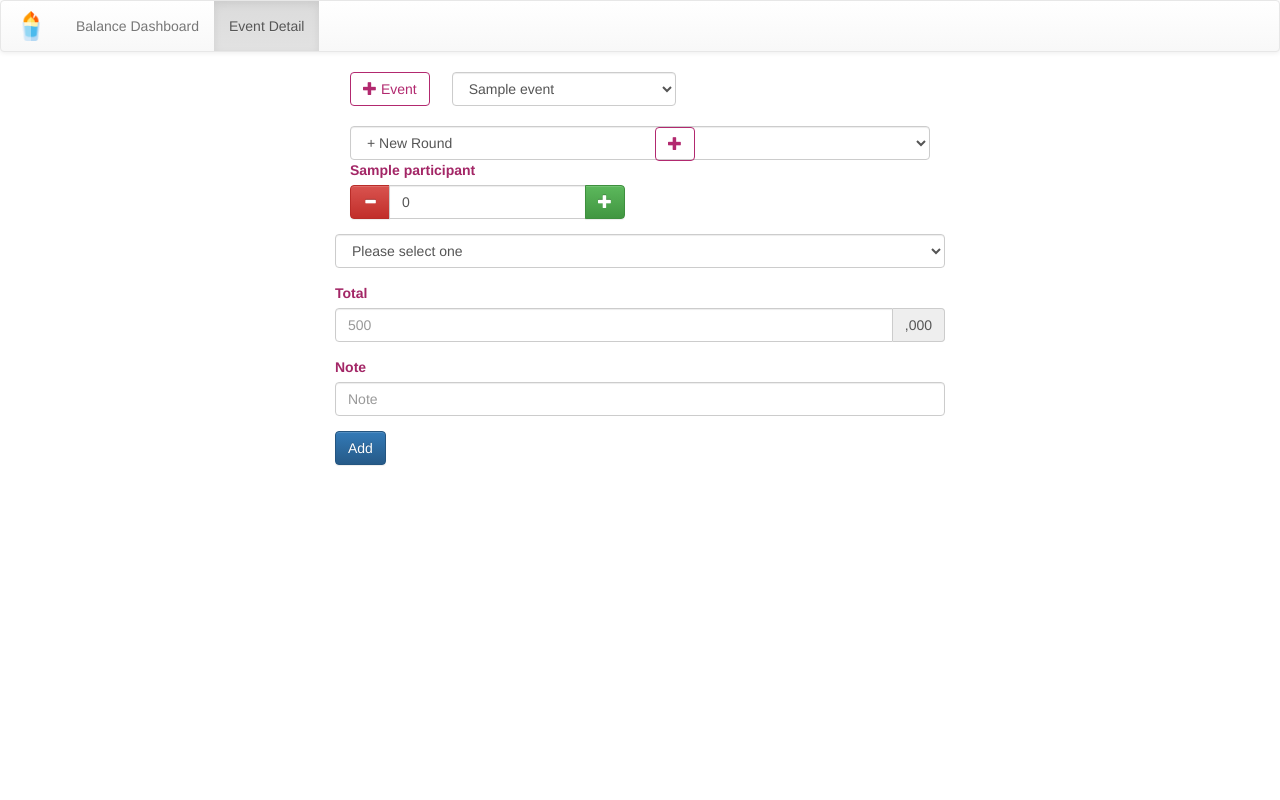
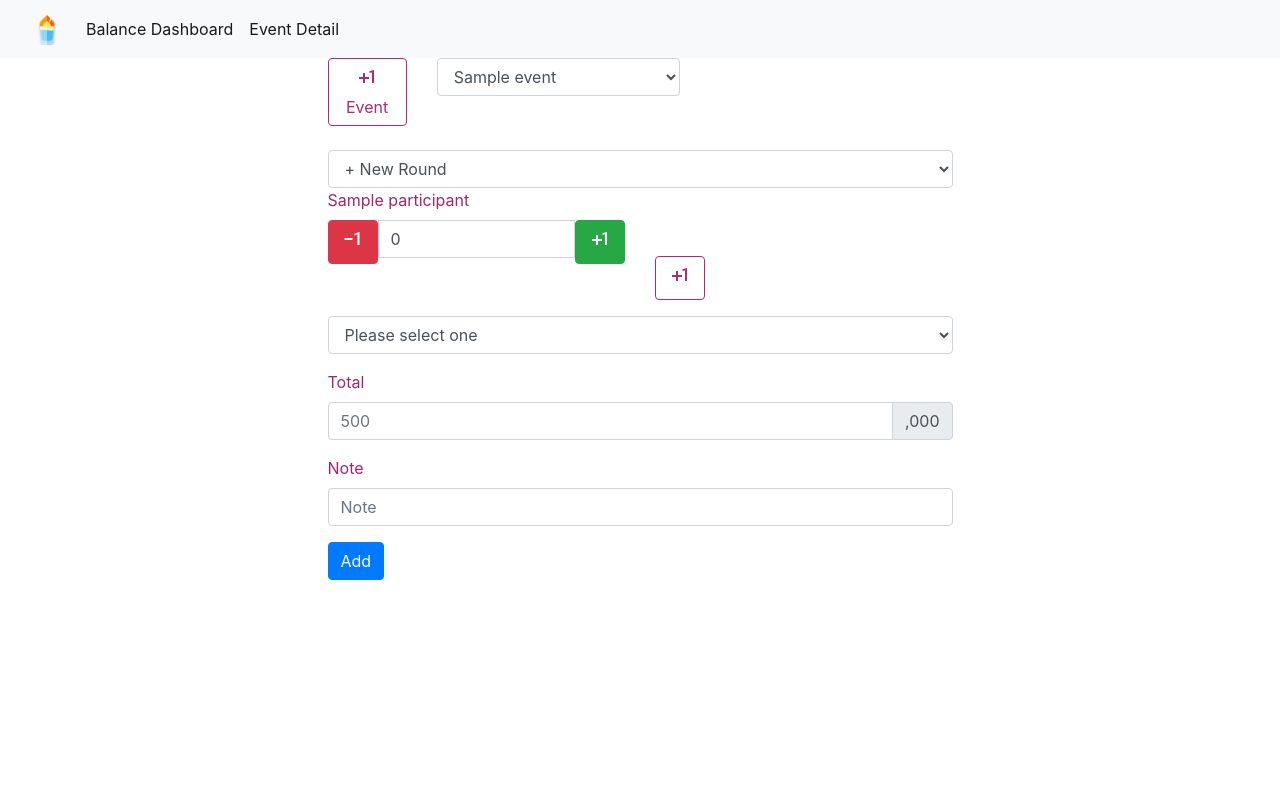
Before and after one commit to mri3in/drunk, a Django app: page /shots/ in a window 1280 px wide. Run offline with Django 3.2, Linux system fonts and the light colour scheme; tables that the repository leaves empty hold one stand-in row (values such as "Sample post"); some libraries are stand-ins or nearby versions.

Commit message:
add bootstrap 4

```diff
--- a/shots/static/drunk/style.css
+++ b/shots/static/drunk/style.css
@@ -48,12 +48,12 @@
   position: relative;
 }
 
-html {
+/* html {
   height: 100%;
   overflow-x: hidden;
   overflow-y: hidden;
 
-}
+} */
 
 body {
   color: rgba(163, 38, 102, 1) !important;
@@ -104,7 +104,7 @@ body {
 }
 
 .navbar-brand {
-  padding-top: 10px !important;
+  padding-left: 1rem;
 }
 
 .btn-outline-primary {
@@ -139,7 +139,7 @@ body {
 }
 
 .btn-drunk-primary:active {
-  color: #B2296F !important;
+  color: #fff !important;
   background-color: #B2296F !important;
   background-image: none;
 }
--- a/shots/templates/shots/index.html
+++ b/shots/templates/shots/index.html
@@ -10,21 +10,22 @@
     <meta name="viewport" content="width=device-width, initial-scale=1">
     <script src="https://ajax.googleapis.com/ajax/libs/jquery/3.5.1/jquery.min.js"></script>
     <!-- Latest compiled and minified CSS -->
-    <link rel="stylesheet" href="https://stackpath.bootstrapcdn.com/bootstrap/3.4.1/css/bootstrap.min.css" integrity="sha384-HSMxcRTRxnN+Bdg0JdbxYKrThecOKuH5zCYotlSAcp1+c8xmyTe9GYg1l9a69psu" crossorigin="anonymous">
+    <link rel="stylesheet" href="https://stackpath.bootstrapcdn.com/bootstrap/4.2.1/css/bootstrap.min.css" integrity="sha384-GJzZqFGwb1QTTN6wy59ffF1BuGJpLSa9DkKMp0DgiMDm4iYMj70gZWKYbI706tWS" crossorigin="anonymous">
+    <link href="https://fonts.googleapis.com/icon?family=Material+Icons"
+      rel="stylesheet">
     <!-- Optional theme -->
-    <link rel="stylesheet" href="https://stackpath.bootstrapcdn.com/bootstrap/3.4.1/css/bootstrap-theme.min.css" integrity="sha384-6pzBo3FDv/PJ8r2KRkGHifhEocL+1X2rVCTTkUfGk7/0pbek5mMa1upzvWbrUbOZ" crossorigin="anonymous">
-    <!-- Latest compiled and minified JavaScript -->
-    <script src="https://stackpath.bootstrapcdn.com/bootstrap/3.4.1/js/bootstrap.min.js" integrity="sha384-aJ21OjlMXNL5UyIl/XNwTMqvzeRMZH2w8c5cRVpzpU8Y5bApTppSuUkhZXN0VxHd" crossorigin="anonymous"></script>
+    <script src="https://cdnjs.cloudflare.com/ajax/libs/popper.js/1.14.6/umd/popper.min.js" integrity="sha384-wHAiFfRlMFy6i5SRaxvfOCifBUQy1xHdJ/yoi7FRNXMRBu5WHdZYu1hA6ZOblgut" crossorigin="anonymous"></script>
+    <script src="https://stackpath.bootstrapcdn.com/bootstrap/4.2.1/js/bootstrap.min.js" integrity="sha384-B0UglyR+jN6CkvvICOB2joaf5I4l3gm9GU6Hc1og6Ls7i6U/mkkaduKaBhlAXv9k" crossorigin="anonymous"></script>
     <script src="https://use.fontawesome.com/fea871f00c.js"></script>
     <title>Drunk</title>
     <script>
       document.addEventListener('DOMContentLoaded', () => {
         document.querySelectorAll('.quantity-left-minus').forEach(button => {
           let inputId = button.dataset.field;
-          console.log(inputId);
+          // console.log(inputId);
           button.onclick = function () {
             let quantity = parseInt($("#"+inputId).val());
-            console.log(parseInt($("#"+inputId).val()));
+            // console.log(parseInt($("#"+inputId).val()));
             if( quantity > 0 ) {
               $("#"+inputId).val(quantity - 1);
             }
@@ -68,35 +69,47 @@
           $('#participant-event-id').val($(this).val());
         });
 
-        $('#AddParticipantModal').submit(function (event) {
-          // Stop form from submitting normally
-          event.preventDefault();
-          alert("post jquery");
+        $('#add-participant-button').height(document.getElementById('participantList').children[0].children[0].clientHeight);
 
-          let $form = $(this),
-            nameForm = $form.find( "input[name='participant-name']" ).val(),
-            nicknameForm = $form.find( "input[name='participant-nickname']" ).val(),
-            typeForm = $form.find( "input[name='participant-type']:checked" ).val(),
-            eventId = $form.find( "input[name='event-id']" ).val(),
-            roundId = $form.find("input[name='round-id']").val(),
-            url = $form.attr( "action" );
+        // $('#AddParticipantModal').submit(function (event) {
+        //   // Stop form from submitting normally
+        //   event.preventDefault();
+        //   const csrftoken = getCookie('csrftoken');
+        //   // const request = new Request(
+        //   //     /* URL */,
+        //   //     {headers: {'X-CSRFToken': csrftoken}}
+        //   //   );
+        //
+        //   let $form = $(this),
+        //     nameForm = $form.find( "input[name='participant-name']" ).val(),
+        //     nicknameForm = $form.find( "input[name='participant-nickname']" ).val(),
+        //     typeForm = $form.find( "input[name='participant-type']:checked" ).val(),
+        //     eventId = $form.find( "input[name='event-id']" ).val(),
+        //     roundId = $form.find("input[name='round-id']").val(),
+        //     urlForm = $form.attr( "action" );
+        //
+        //   if (typeForm === undefined){
+        //     typeForm = "False";
+        //   };
+        //   let input = {'participant-name': nameForm,  'participant-nickname': nicknameForm, 'participant-type': typeForm, 'event-id': eventId , 'round-id': roundId};
+        //   // alert(JSON.stringify(input));
+        //   $.ajax({
+        //     url: urlForm,
+        //     headers: {'X-CSRFToken': csrftoken},
+        //     data: {'participant-name': nameForm,  'participant-nickname': nicknameForm, 'participant-type': typeForm, 'event-id': eventId , 'round-id': roundId},
+        //     method: "POST",
+        //     dataType: "json",
+        //     error: function(xhr, status, error) {
+        //       console.log(xhr.responseText)
+        //       // let err = JSON.parse(xhr.responseText);
+        //       // alert(err.Message);
+        //     }
+        //   });
+        //   // alert(JSON.stringify(input));
+        //
+        // });
 
-          if (typeForm === undefined){
-            typeForm = "False";
-          };
-
-          let posting = $.post( url, { 'participant-name': nameForm,  'participant-nickname': nicknameForm, 'participant-type': typeForm, 'event-id': eventId , 'round-id': roundId}, function( data ) {
-            console.log(JSON.parse(data));
-          }, "json");
-
-          // Put the results in a div
-          posting.done(function( data ) {
-            alert(data);
-          });
-        });
-
-      });
-      // end of document.ready
+      }); // end of document.ready
 
       function getRound(eventId) {
           fetch(`getRoundList/${eventId}`)
@@ -132,44 +145,54 @@
         };
       };
 
+      function getCookie(name) {
+        let cookieValue = null;
+        if (document.cookie && document.cookie !== '') {
+            const cookies = document.cookie.split(';');
+            for (let i = 0; i < cookies.length; i++) {
+                const cookie = cookies[i].trim();
+                // Does this cookie string begin with the name we want?
+                if (cookie.substring(0, name.length + 1) === (name + '=')) {
+                    cookieValue = decodeURIComponent(cookie.substring(name.length + 1));
+                    break;
+                }
+            }
+        }
+        return cookieValue;
+      };
+
     </script>
   </head>
   <body>
-    <nav class="navbar navbar-default">
-      <div class="container-fluid">
-        <!-- Brand and toggle get grouped for better mobile display -->
-        <div class="navbar-header">
-          <button type="button" class="navbar-toggle collapsed" data-toggle="collapse" data-target="#bs-example-navbar-collapse-1" aria-expanded="false">
-            <span class="sr-only">Toggle navigation</span>
-            <span class="icon-bar"></span>
-            <span class="icon-bar"></span>
-            <span class="icon-bar"></span>
-          </button>
+    <nav class="navbar navbar-expand-lg navbar-light bg-light">
       <a class="navbar-brand" href="#">
         <img src="{% static 'assets/shot.png' %}" height="30" width="30">
       </a>
+      <button class="navbar-toggler" type="button" data-toggle="collapse" data-target="#navbarSupportedContent" aria-controls="navbarSupportedContent" aria-expanded="false" aria-label="Toggle navigation">
+        <span class="navbar-toggler-icon"></span>
+      </button>
+
+      <div class="collapse navbar-collapse" id="navbarSupportedContent">
+        <ul class="navbar-nav mr-auto">
+          <li class="nav-item active"><a class="nav-link" href="dashboard/{{lastEvent.id}}">Balance Dashboard</a></li>
+          <li class="nav-item active"><a class="nav-link" href="./{{lastEvent.id}}">Event Detail<span class="sr-only">(current)</span></a></li>
+        </ul>
       </div>
+    </nav>
 
-        <!-- Collect the nav links, forms, and other content for toggling -->
-        <div class="collapse navbar-collapse" id="bs-example-navbar-collapse-1">
-          <ul class="nav navbar-nav">
-            <li><a href="dashboard/{{lastEvent.id}}">Balance Dashboard<span class="sr-only">(current)</span></a></li>
-            <li class="active"><a href="./{{lastEvent.id}}">Event Detail</a></li>
-          </ul>
-        </div><!-- /.navbar-collapse -->
-      </div><!-- /.container-fluid -->
-    </nav>
     <div class="clearfix"></div>
-    <div class="col-lg-3"></div>
-    <form class="col-lg-6" id="form_event" action="{% url 'shots:addRound' %}" method="post">
+    <div class="row">
+      <div class="col-0 col-sm-0 col-md-1 col-lg-3 "></div>
+      <form class="col-12 col-sm-12 col-md-10 col-lg-6" id="form_event" action="{% url 'shots:addRound' %}" method="post">
+        <div class="row">
           {% csrf_token %}
-      <div class="col-lg-2 col-sm-2 col-xs-2">
+          <div class="col-lg-2 col-sm-2 col-2">
             <button type="button" class="btn btn-drunk-primary" data-toggle="modal" data-target="#myModal">
-          <span class="glyphicon glyphicon-plus" aria-hidden="true"></span><span class="sm-only"> Event</span>
+              <span class="material-icons md-18">plus_one</span><span class="sm-only"> Event</span>
             </button>
           </div>
 
-      <div class="col-lg-5 col-sm-10 col-xs-10">
+          <div class="col-lg-5 col-sm-10 col-10">
             <select id="eventList" class="form-control" name="event">
               {% for event in events %}
                 {% if event == lastEvent %}
@@ -180,10 +203,11 @@
               {% endfor %}
             </select>
           </div>
+        </div>
 
-      <div class="clearfix"></div>
         <br>
-      <div class="col-lg-12 col-sm-12 col-xs-12">
+        <div class="row">
+          <div class="col-lg-12 col-sm-12 col-12">
             <select id="roundList" class="form-control" name="round">
               <option value=0 selected> + New Round</option>
               {% for round in rounds %}
@@ -191,40 +215,41 @@
               {% endfor %}
             </select>
           </div>
+        </div>
 
-      <div class="clearfix"></div>
-      <div>
-        <div id="participantList">
+        <div id="participantList" class="row">
           {% for participant in participants %}
-          <div class="col-lg-6 col-sm-6 col-xs-6">
+          <div class="col-lg-6 col-sm-6 col-6">
             <div class="form-group">
               <label>{{ participant.name }} </label>
               <div class="input-group">
                 <span class="input-group-btn">
                   <button type="button" class="quantity-left-minus btn btn-danger btn-number"  data-type="minus" data-field="{{ participant.name }}-quantity">
-                    <span class="glyphicon glyphicon-minus"></span>
+                    <span class="material-icons">exposure_neg_1</span>
                   </button>
                 </span>
                 <input type="hidden" name="participant" value="{{ participant.id }}">
                 <input type="text" id="{{ participant.name }}-quantity" name="quantity-{{ participant.id }}" class="form-control input-number" value="0" min="0" max="100">
                 <span class="input-group-btn">
                   <button type="button" class="quantity-right-plus btn btn-success btn-number" data-type="plus" data-field="{{ participant.name }}-quantity">
-                      <span class="glyphicon glyphicon-plus"></span>
+                    <span class="material-icons md-18">plus_one</span>
                   </button>
                 </span>
               </div>
             </div>
           </div>
           {% endfor %}
-        </div>
-
-        <div class="col-lg-6 col-sm-6 col-xs-6">
+          <div class="col-lg-6 col-sm-6 col-6">
+            <div class="form-group" style="position: relative" id="add-participant-button">
               <button type="button" class="btn btn-drunk-primary stick-to-bottom" data-toggle="modal" data-target="#AddParticipantModal">
-            <span class="glyphicon glyphicon-plus" aria-hidden="true"></span>
+                <span class="material-icons md-18">plus_one</span>
               </button>
             </div>
           </div>
+        </div>
+
         <div class="clearfix"></div>
+
         <div class="form-group">
           <select id="payeeList" class="form-control" name="payee">
             <option selected disabled hidden value="">Please select one</option>
@@ -237,7 +262,9 @@
           <label>Total </label>
           <div class="input-group">
             <input id="total" type="text" class="form-control" placeholder="500" name="total" required>
-          <span class="input-group-addon">,000</span>
+            <div class="input-group-append">
+              <span class="input-group-text">,000</span>
+            </div>
           </div>
         </div>
         <div class="form-group">
@@ -247,6 +274,7 @@
         <button type="submit" class="btn btn-primary">Add</button>
       </form>
 
+    </div>
     <!-- Modals start here -->
     <!-- Add Event Modal -->
     <div class="modal fade" id="myModal" tabindex="-1" role="dialog" aria-labelledby="myModalLabel">
--- a/shots/views.py
+++ b/shots/views.py
@@ -4,6 +4,7 @@ from django.http import HttpResponseRedirect
 from django.urls import reverse
 from datetime import date
 from django.http import HttpResponse, JsonResponse
+import sys
 
 # Create your views here.
 def index(request, **kwarg):
@@ -95,67 +96,75 @@ def addEvent(request):
 
 
 def addParticipant(request):
-    if request.method == "POST":
-        # nameForm = request.POST["participant-name"].strip()
-        # nicknameForm = request.POST["participant-nickname"].strip()
-        # # typeForm = request.POST.get("participant-type", False)
-        # typeForm = request.POST['participant-type']
-        # event = Event.objects.get(pk=int(request.POST["event-id"]))
-        ################
-        # print(request.body)
-        nameForm = request.POST.get("participant-name")
-        nicknameForm = request.POST.get("participant-nickname")
-        # typeForm = request.POST.get("participant-type", False)
-        typeForm = request.POST.get('participant-type', False)
-        eventId = request.POST.get("event-id")
-        # print(f"nameForm: {nameForm}; nickname : {nicknameForm}; typeForm {typeForm}; eventId : {eventId}")
-        event = Event.objects.get(pk=int(eventId))
-        participants = []
-        rounds = event.rounds.all()
-        events = Event.objects.order_by('-id')
-        # print(Participant.objects.filter(name = str(nameForm)).count())
-        if Participant.objects.filter(name = str(nameForm)).count() == 0:
-        # if str(nameForm):
-            p = Participant(name = str(nameForm), nickname = str(nicknameForm), type = typeForm)
-            # p.save()
-            if p not in participants:
-                participants.append(p)
-        else:
-            message = f"{nameForm} exists."
-            print(message)
-            return JsonResponse({"nameForm": nameForm, "event":event.id, "message": message})
+    try:
+        if request.method == "POST":
+            nameForm = request.POST["participant-name"].strip()
+            nicknameForm = request.POST["participant-nickname"].strip()
+            typeForm = request.POST.get("participant-type", False)
+            event = Event.objects.get(pk=int(request.POST["event-id"]))
+            ################
+            # nameForm = request.POST.get("participant-name")
+            # nicknameForm = request.POST.get("participant-nickname")
+            # typeForm = request.POST.get('participant-type', False)
+            # eventId = request.POST.get("event-id")
+            # # print(f"nameForm: {nameForm}; nickname : {nicknameForm}; typeForm {typeForm}; eventId : {eventId}")
+            # event = Event.objects.get(pk=int(eventId))
+            ###############
+            participants = []
+            rounds = event.rounds.all()
+            events = Event.objects.order_by('-id')
+            message = {'status': "", 'message': ""}
+            # end of var initial
 
 
-        # return JsonResponse({"nameForm": nameForm, "event":event.id})
+            if Participant.objects.filter(name = str(nameForm)).count() == 0:
+                p = Participant(name = str(nameForm), nickname = str(nicknameForm), type = typeForm)
+                p.save()
+                if p not in participants:
+                    participants.append(p)
+                message['status'] = 'success'
+                message['message'] = f"{nameForm} is added successfully."
+            else:
+                message['status'] = 'error'
+                message['message'] = f"{nameForm} exists."
+                # return JsonResponse({"nameForm": nameForm, "event":event.id, "message": message})
 
-        if rounds:
-            lastRound = rounds[0]
-            for round in rounds:
-                rpList = RoundParticipant.objects.filter(round=round.id)
-                for rp in rpList:
-                    if rp.participant not in participants:
-                        participants.append(rp.participant)
-        if not participants:
-            pList = Participant.objects.filter(type = 1)
-            for p1 in pList:
-                participants.append(p1)
+            if rounds:
+                for round in rounds:
+                    rpList = RoundParticipant.objects.filter(round=round.id)
+                    for rp in rpList:
+                        if rp.participant not in participants:
+                            participants.append(rp.participant)
+            if not participants:
+                pList = Participant.objects.filter(type = 1)
+                for p1 in pList:
+                    participants.append(p1)
 
-        # return JsonResponse({"nameForm": nameForm, "event":event.id})
+            # return JsonResponse({"nameForm": nameForm, "event":event.id})
 
-        roundIdForm = int(request.POST.get("round-id"))
+            roundIdForm = int(request.POST.get("round-id"))
 
-        if roundIdForm != 0:
-            r = Round.objects.get(pk=roundIdForm)
-            rp = RoundParticipant(round=r, participant=p, quantity=0)
-            rp.save()
+            if roundIdForm != 0:
+                r = Round.objects.get(pk=roundIdForm)
+                rp = RoundParticipant(round=r, participant=p, quantity=0)
+                rp.save()
 
-        return render(request, 'shots/index.html', {
-            "lastEvent": event,
-            "participants": participants,
-            "events": events,
-            "rounds": rounds,
-            "lastRound": lastRound
-            })
+            # return JsonResponse({
+            #     "lastEvent": event,
+            #     "participants": participants,
+            #     "events": events,
+            #     "rounds": rounds,
+            #     "lastRound": lastRound
+            #     })
+            return render(request, 'shots/index.html', {
+                "lastEvent": event,
+                "participants": participants,
+                "events": events,
+                "rounds": rounds,
+                "message": message
+                })
+    except:
+        print("Unexpected error:", sys.exc_info()[0])
 
 def calculateBalance(event_id):
     e = Event.objects.get(id=event_id)
```
Also changed, not shown: shots/templates/shots/dashboard.html (+3 -6 lines). Lines whose indentation alone changed are shown as unchanged.
